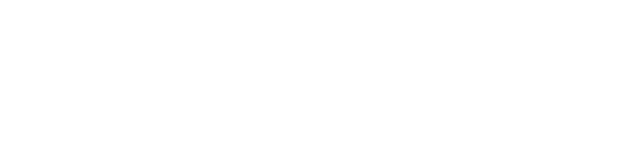
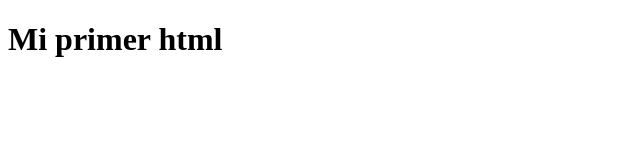
Before and after one commit to AndresHuanca/TripSanMartin, a plain HTML site: page Index_propio.html in a window 1280 px wide. Shown: the whole page, without its empty margins (0-640 px from the left). Drawn offline with Linux system fonts and the light colour scheme.

Commit message:
Código de los extremos y centro del html con su titulo

```diff
--- a/Index_propio.html
+++ b/Index_propio.html
@@ -2,8 +2,16 @@
 <html lang="es"> <!--El lenguage de la pagina-->
 
 <head> <!--Inicio de head-->
-    <title>El Inicio en Html</title>
-    <meta charset="UTF-8">
-    <meta name="title" content="Título de la WEB Aprendiendo html paso por paso">
-    <meta name="description" content="Descripción de la WEB">
+
+    <title>El Inicio en Html</title> <!--nombre de la pestaña-->
+
 </head><!--Fin de head-->
+
+<body> <!--Inicio de body-->
+    <header>
+        <h1>Mi primer html</h1> <!--Titulo de html-->
+      </header>
+
+</body><!--Fin de Body-->
+
+</html>
```
